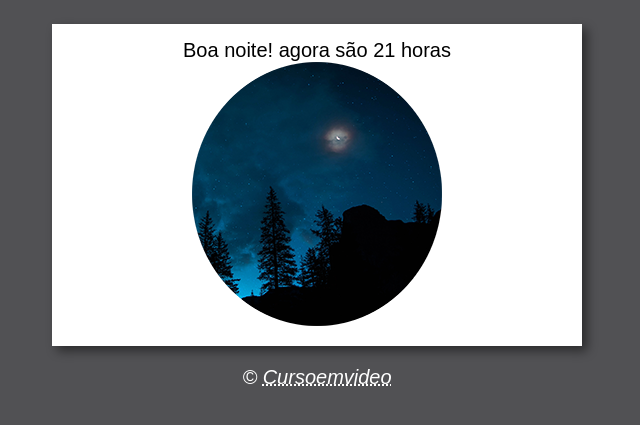
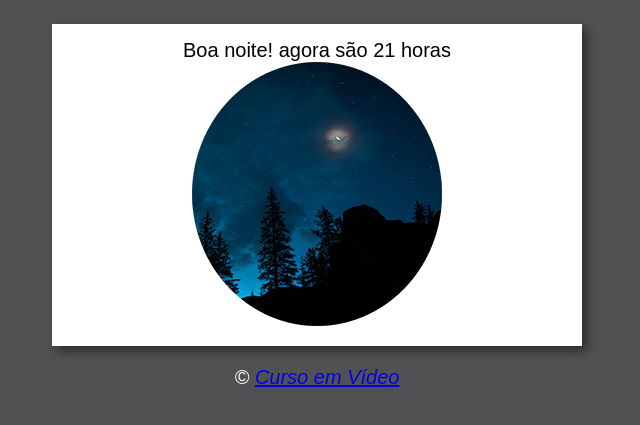
Before and after one commit to Guiilhermecosta/Projeto-JS, a plain HTML site: page index.html in a window 1280 px wide. Shown: the part 75-500 px from the top of the page, without its empty margins (323-963 px from the left). Drawn offline with Linux system fonts and the light colour scheme.

Commit message:
Update index.html
Add links

```diff
--- a/index.html
+++ b/index.html
@@ -20,7 +20,7 @@
 </div>
     </section>
     <footer>
-<p>&copy; <abbr title="Obrigado(a)">Cursoemvideo</abbr></p>
+<p>&copy; <a href="https://m.youtube.com/c/CursoemV%C3%ADdeo">Curso em Vídeo</a></p>
     </footer>
     <script src="script.js"></script>
 </body>
```
